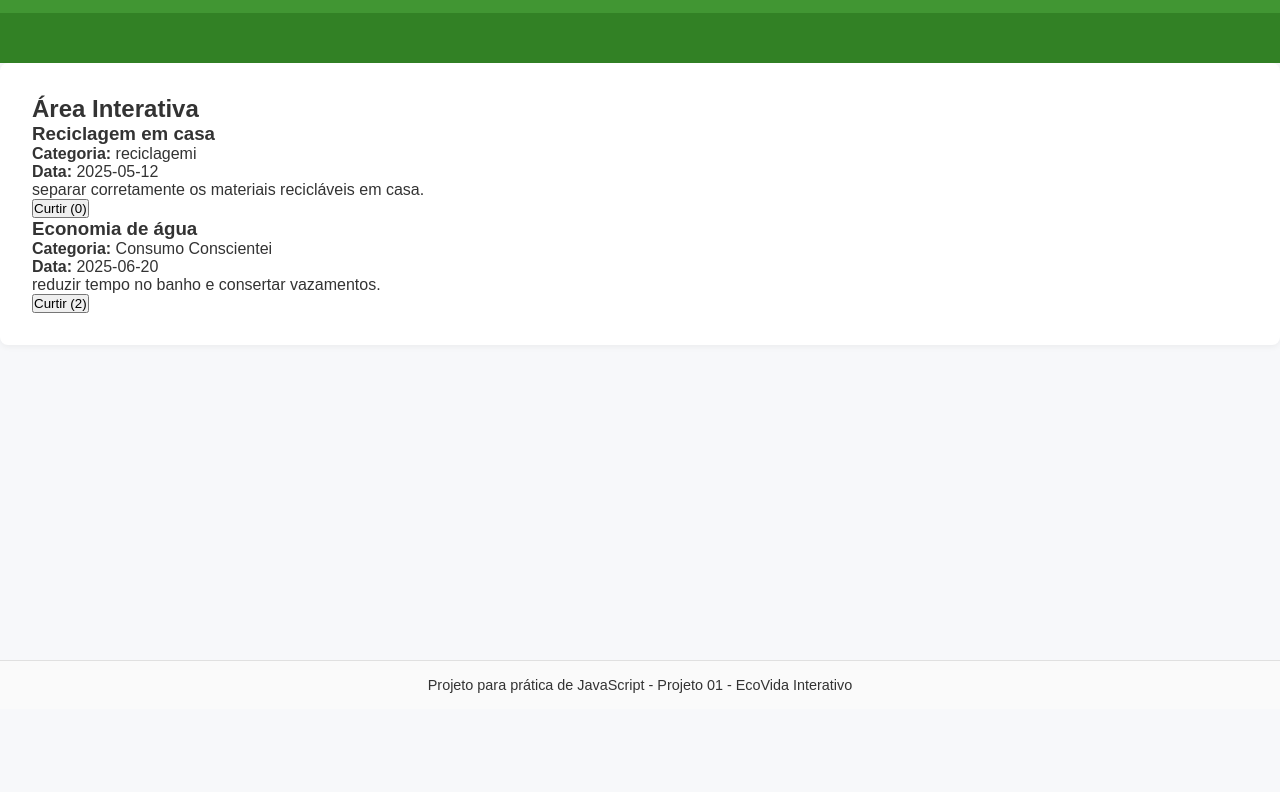
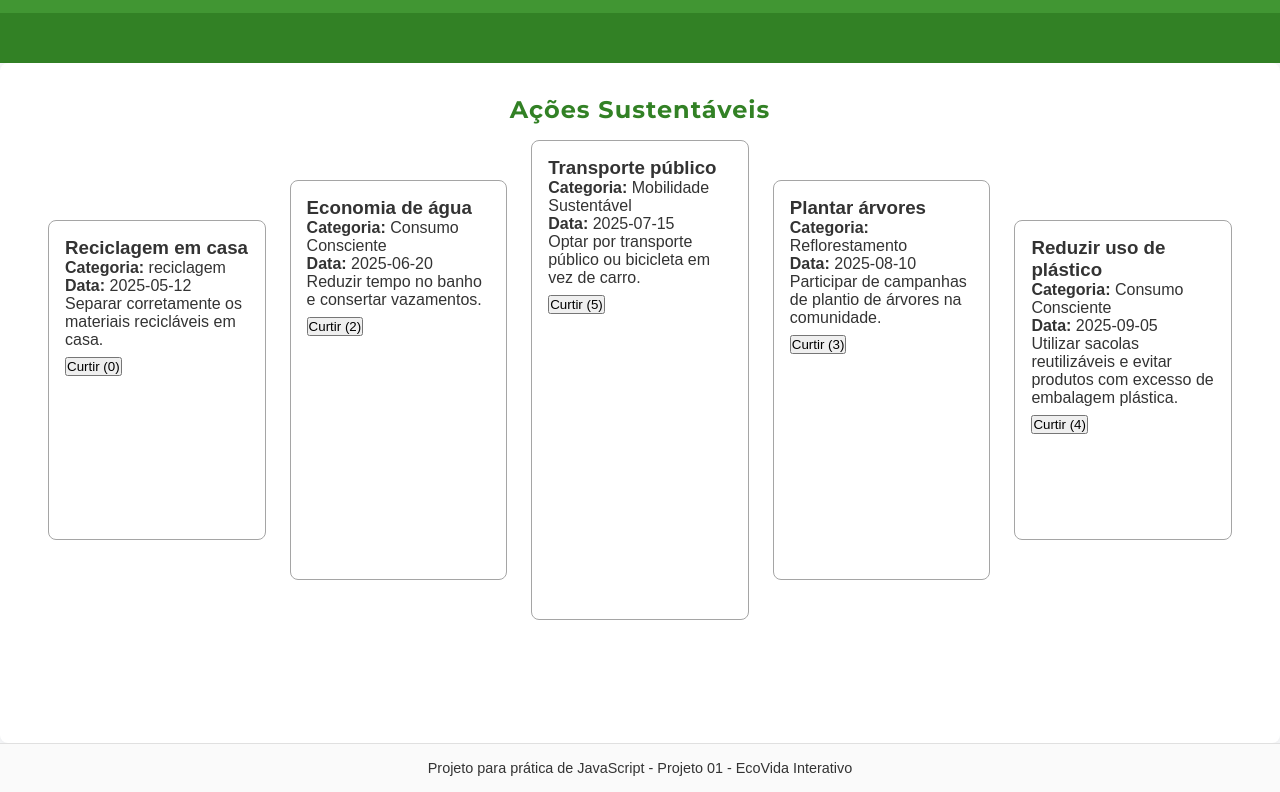
Before and after one commit to maycon-droid/Mini-projeto-1, a plain HTML site: page index.html in a window 1280 px wide. Shown: the part 91-883 px from the top of the page. Before the commit the page ends 800 px from the top, so only its background shows below. Drawn offline with Linux system fonts and the light colour scheme.

Commit message:
ajusta tamanho dos cards centrais e estiliza h2

```diff
--- a/index.html
+++ b/index.html
@@ -15,13 +15,14 @@
         <section id="filtros">
         </section>
         <section class="content">
-            <h2>Área Interativa</h2>
+            <h2>Ações Sustentáveis</h2>
             <div id="card-container"></div>
         </section>
     </main>
-    <footer>
+  <footer>
     <p>Projeto para prática de JavaScript - Projeto 01 - EcoVida Interativo</p>
   </footer>
+  </body>
   <script src="script.js"></script>
 </body>
 </html>
--- a/script.js
+++ b/script.js
@@ -1,35 +1,77 @@
 const dados = [
     {
         id: 1,
-        título: "Reciclagem em casa",
+        titulo: "Reciclagem em casa",
         categoria: "reciclagem",
         data: "2025-05-12",
-        descrição: "separar corretamente os materiais recicláveis em casa.",
+        descricao: "Separar corretamente os materiais recicláveis em casa.",
         curtidas: 0
     }
     ,
     {
         id: 2,
-        título: "Economia de água",
+        titulo: "Economia de água",
         categoria: "Consumo Consciente",
         data: "2025-06-20",
-        descrição: "reduzir tempo no banho e consertar vazamentos.",
+        descricao: "Reduzir tempo no banho e consertar vazamentos.",
         curtidas: 2
     }
+    ,
+    {
+        id: 3,
+        titulo: "Transporte público",
+        categoria: "Mobilidade Sustentável",
+        data: "2025-07-15",
+        descricao: "Optar por transporte público ou bicicleta em vez de carro.",
+        curtidas: 5
+    }
+    ,
+    {
+        id: 4,
+        titulo: "Plantar árvores",
+        categoria: "Reflorestamento",
+        data: "2025-08-10",
+        descricao: "Participar de campanhas de plantio de árvores na comunidade.",
+        curtidas: 3
+    }
+    ,
+    {
+        id: 5,
+        titulo: "Reduzir uso de plástico",
+        categoria: "Consumo Consciente",
+        data: "2025-09-05",
+        descricao: "Utilizar sacolas reutilizáveis e evitar produtos com excesso de embalagem plástica.",
+        curtidas: 4
+    }
 ]
+let indiceLeftCentro = 1;
+let indiceCentro = 2;
+let indiceRightCentro = 3;
+
 const container = document.getElementById('card-container');
 
 function renderizarCards(lista) {
     container.innerHTML = '';
 
-    lista.forEach(item => {
+    lista.forEach((item, index) => {
         const card = document.createElement('div');
-        card.className = 'card';
+        card.classList.add('card');
+
+        if(index === indiceLeftCentro) {
+            card.classList.add('left-central-card');
+        }
+        if(index === indiceCentro) {
+            card.classList.add('central-card');
+        }
+        if(index === indiceRightCentro) {
+            card.classList.add('right-central-card');
+        }
+
         card.innerHTML = `
-            <h3>${item.título}</h3>
-            <p><b>Categoria:</b> ${item.categoria}i</p>
+            <h3>${item.titulo}</h3>
+            <p><b>Categoria:</b> ${item.categoria}</p>
             <p><b>Data:</b> ${item.data}</p>
-            <p>${item.descrição}</p>
+            <p>${item.descricao}</p>
             <button id="like-btn-${item.id}">Curtir (${item.curtidas})</button>
         `;
         container.appendChild(card);
--- a/style.css
+++ b/style.css
@@ -1,4 +1,5 @@
 @import url('https://fonts.googleapis.com/css2?family=Alfa+Slab+One&display=swap');
+@import url('https://fonts.googleapis.com/css2?family=Montserrat:wght@500;600;700;800&display=swap');
 * {
     box-sizing: border-box;
     margin: 0;
@@ -37,6 +38,18 @@ main {
     padding: 2rem;
     border-radius: 8px;
     box-shadow: 0 2px 6px rgba(0,0,0,0.05);
+    height: calc(105vh - 160px);
+    padding-bottom: 4rem;
+    padding-left: 3rem;
+    padding-right: 3rem;
+}
+.content h2 {
+    font-family: 'Montserrat', sans-serif;
+    margin-bottom: 1rem;
+    color: #328125;
+    text-align: center;
+    font-weight: 700;
+    letter-spacing: 1px;
 }
 
 footer {
@@ -46,3 +59,32 @@ footer {
     background: #fafafa;
     border-top: 1px solid #e0e0e0;
 }
+#card-container {
+    margin-top: 1rem;
+    display: flex;
+    gap: 1.5rem;
+    margin-bottom: 5rem;
+    justify-content: center;
+    align-items: center;
+}
+.card {
+    border: 1px solid #a5a5a5;
+    padding: 1rem;
+    margin-bottom: 1rem;
+    border-radius: 8px;
+    height: 40vh;
+    width: 250px;
+}
+.card button {
+  margin-top: 0.5rem;
+  cursor: pointer;
+}
+.left-central-card{
+    height: 50vh;
+}
+.central-card{
+    height: 60vh;
+}
+.right-central-card{
+    height: 50vh;
+}
```
